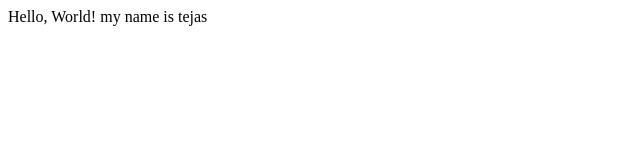
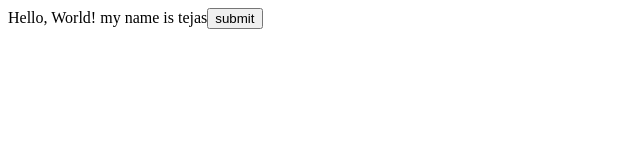
Before and after one commit to tejas-shingala/local-repo, a plain HTML site: page index.html in a window 1280 px wide. Shown: the whole page, without its empty margins (0-640 px from the left). Drawn offline with Linux system fonts and the light colour scheme.

Commit message:
add button

```diff
--- a/index.html
+++ b/index.html
@@ -1,4 +1,4 @@
 <p>
 Hello, World!
-my name is tejas
+my name is tejas<button>submit</button>
 </p>
```
